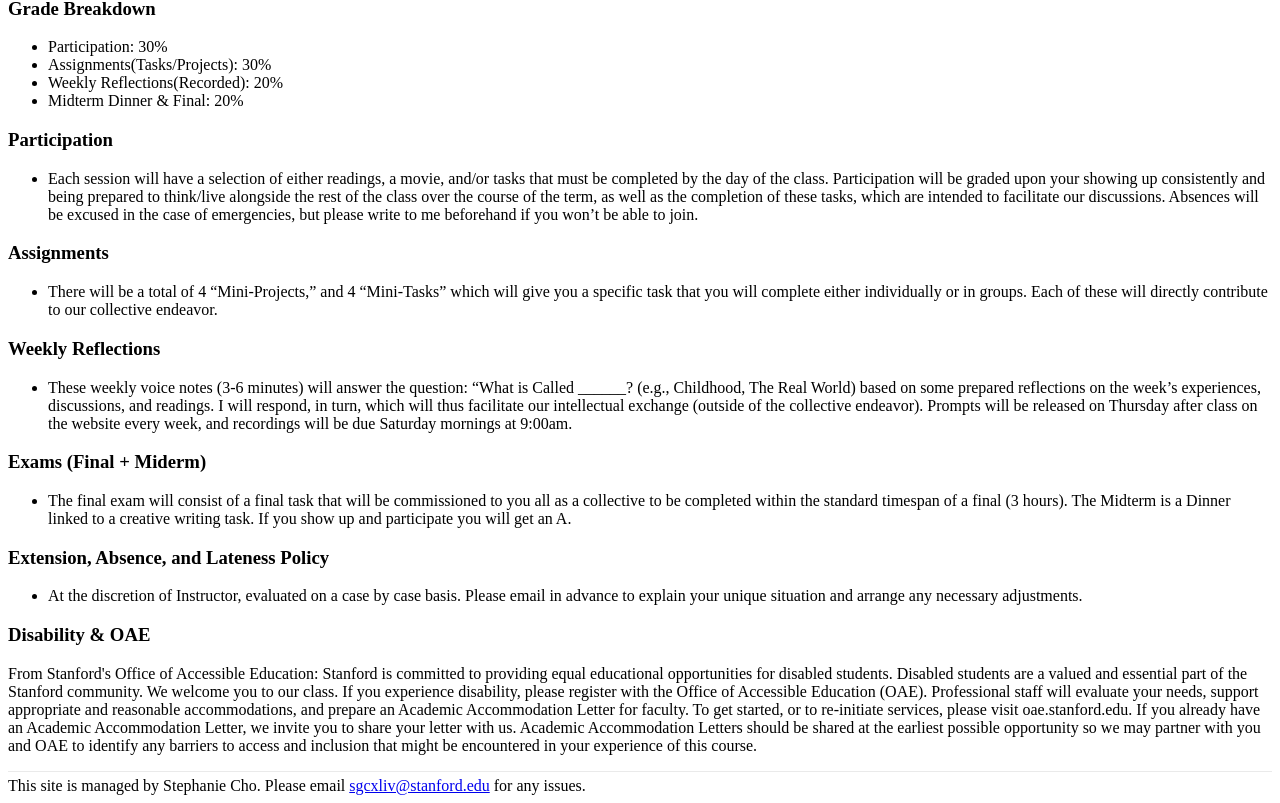
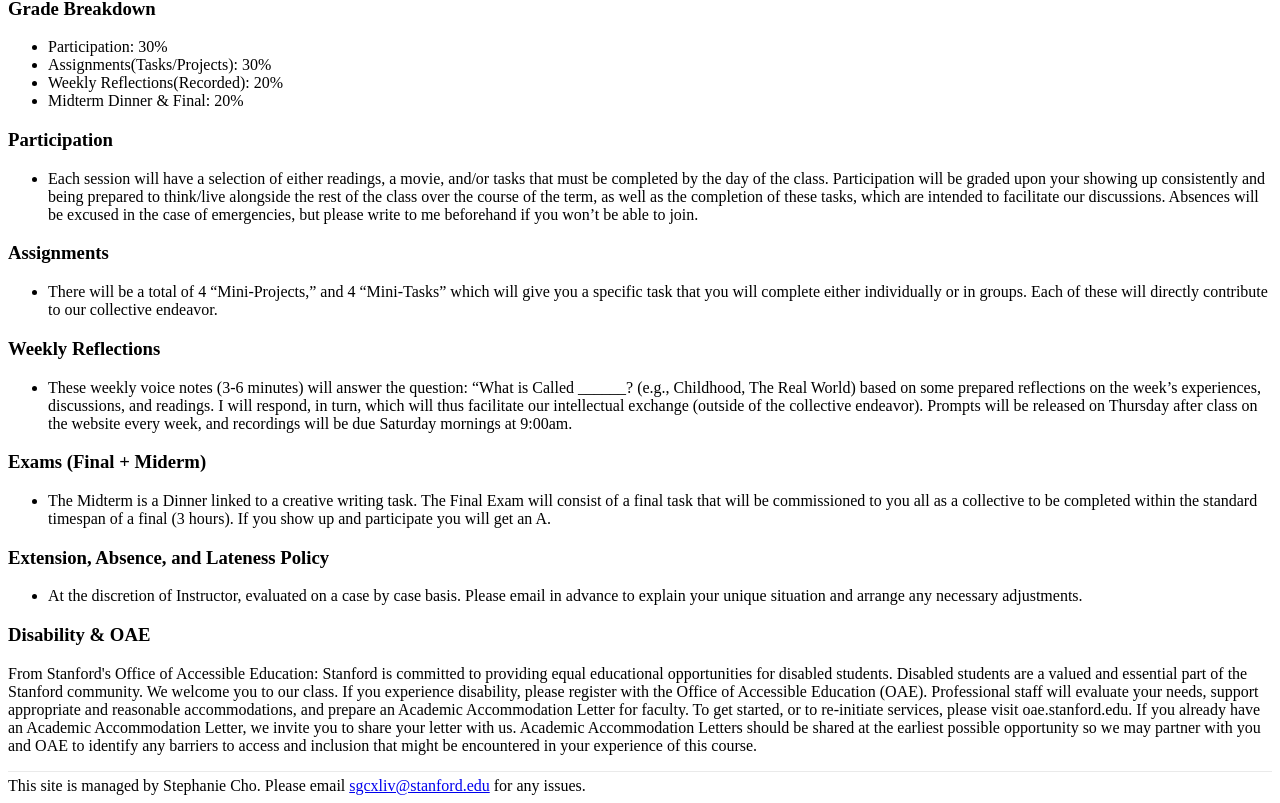
Before and after one commit to sgcxliv/calledliving, a Next.js app: page /syllabus in a window 1280 px wide. Shown: the part 570-1373 px from the top of the page. Built offline with nearby package versions, Linux system fonts and the light colour scheme; no server answers.

Commit message:
Update syllabus.js

```diff
--- a/pages/syllabus.js
+++ b/pages/syllabus.js
@@ -64,7 +64,7 @@ export default function Syllabus() {
         </ul>
                      <h3>Exams (Final + Miderm)</h3>
         <ul>
-          <li>The final exam will consist of a final task that will be commissioned to you all as a collective to be completed within the standard timespan of a final (3 hours). The Midterm is a Dinner linked to a creative writing task. If you show up and participate you will get an A.
+          <li>The Midterm is a Dinner linked to a creative writing task. The Final Exam will consist of a final task that will be commissioned to you all as a collective to be completed within the standard timespan of a final (3 hours).  If you show up and participate you will get an A.
 </li>
         </ul>
 
```
